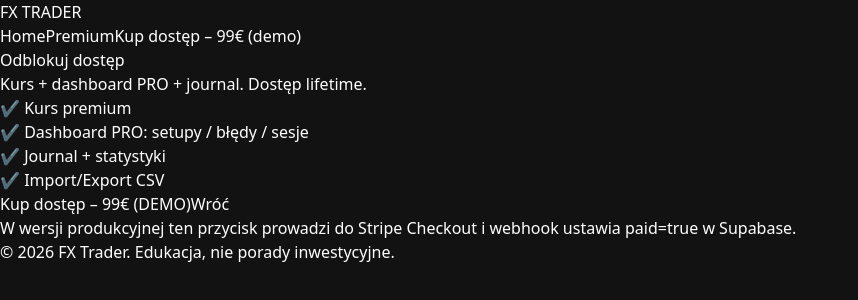
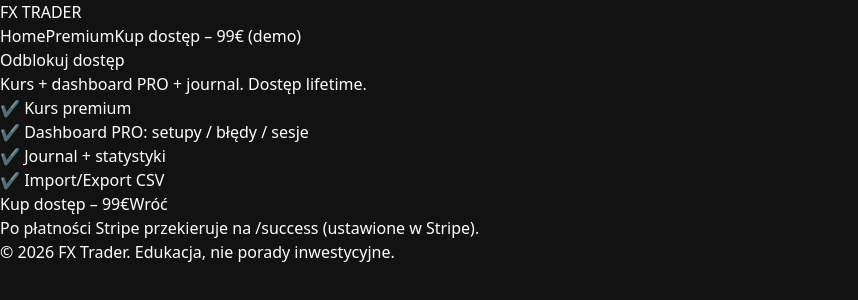
Before and after one commit to dragon85am-sketch/fx-trader, a Next.js app: page /paywall in a window 1280 px wide. Shown: the top 300 px of the page, without its empty margins (0-858 px from the left). Built offline with nearby package versions, Linux system fonts and the light colour scheme.

Commit message:
feat: paywall redirects to stripe payment link

```diff
--- a/app/paywall/page.tsx
+++ b/app/paywall/page.tsx
@@ -2,11 +2,17 @@
 
 import Link from "next/link";
 import { Button, Card, CardContent } from "../../components/ui";
-import { setPaid } from "../../components/storage";export default function Paywall() {
+
+// ⬇️ WSTAW SWÓJ PAYMENT LINK ze Stripe:
+const STRIPE_LINK = "https://buy.stripe.com/TWOJ_LINK_TUTAJ";
+
+export default function Paywall() {
   return (
     <main className="px-6 py-16 max-w-xl mx-auto">
       <h1 className="text-3xl font-bold mb-2 text-center">Odblokuj dostęp</h1>
-      <p className="text-zinc-400 text-center mb-8">Kurs + dashboard PRO + journal. Dostęp lifetime.</p>
+      <p className="text-zinc-400 text-center mb-8">
+        Kurs + dashboard PRO + journal. Dostęp lifetime.
+      </p>
 
       <Card>
         <CardContent>
@@ -16,22 +22,27 @@ import { setPaid } from "../../components/storage";export default function Paywa
             <li>✔️ Journal + statystyki</li>
             <li>✔️ Import/Export CSV</li>
           </ul>
+
           <div className="mt-6 flex flex-col gap-3">
             <Button
               className="py-6 text-lg"
               onClick={() => {
-                // demo buy
-                setPaid(true);
-                window.location.href = "/app/onboarding";
+                // 👉 przejście do Stripe Payment Link
+                window.location.href = STRIPE_LINK;
               }}
             >
-              Kup dostęp – 99€ (DEMO)
+              Kup dostęp – 99€
             </Button>
-            <Link href="/"><Button variant="outline" className="py-6 text-lg w-full">Wróć</Button></Link>
+
+            <Link href="/">
+              <Button variant="outline" className="py-6 text-lg w-full">
+                Wróć
+              </Button>
+            </Link>
           </div>
 
           <p className="text-xs text-zinc-500 mt-4">
-            W wersji produkcyjnej ten przycisk prowadzi do Stripe Checkout i webhook ustawia paid=true w Supabase.
+            Po płatności Stripe przekieruje na /success (ustawione w Stripe).
           </p>
         </CardContent>
       </Card>
```
